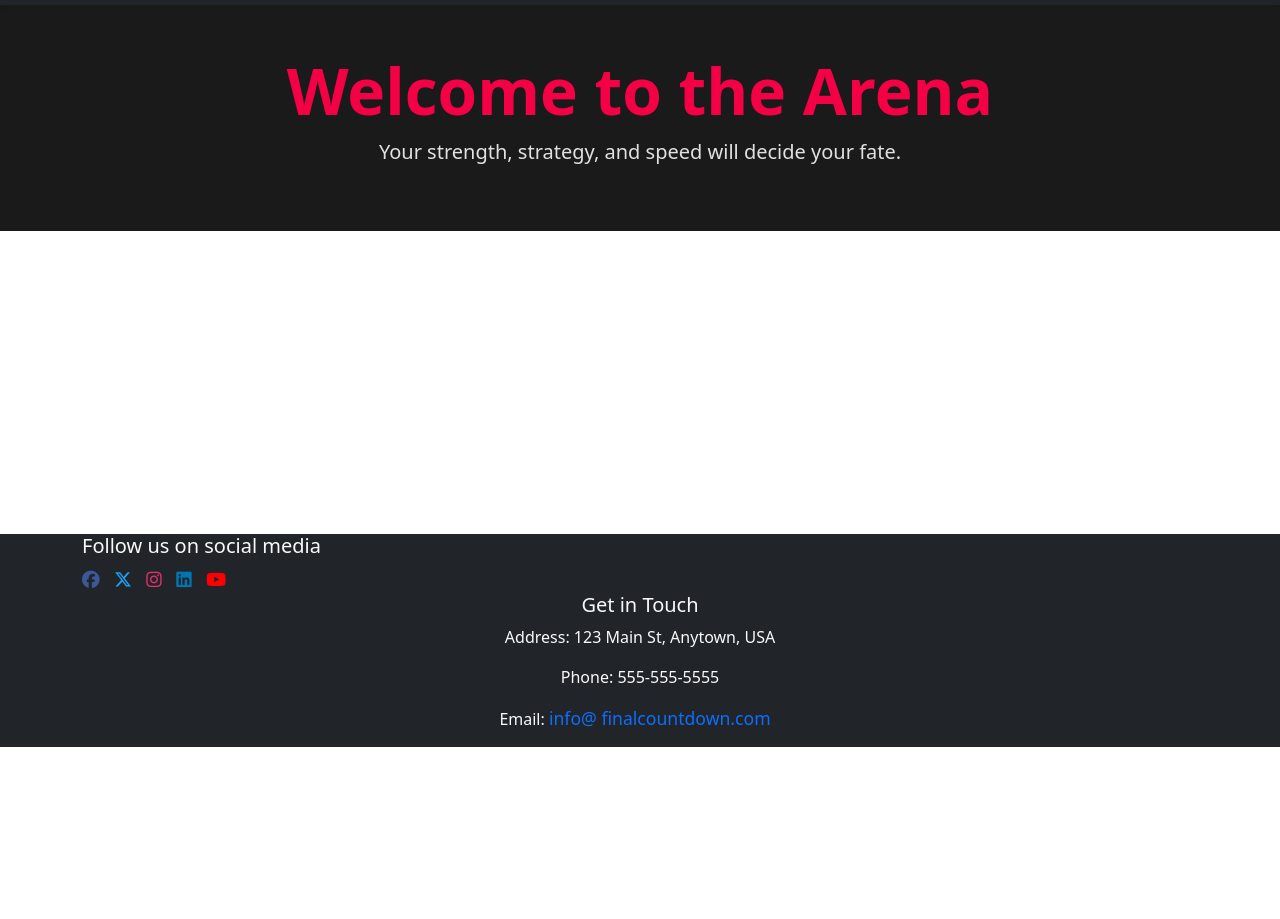
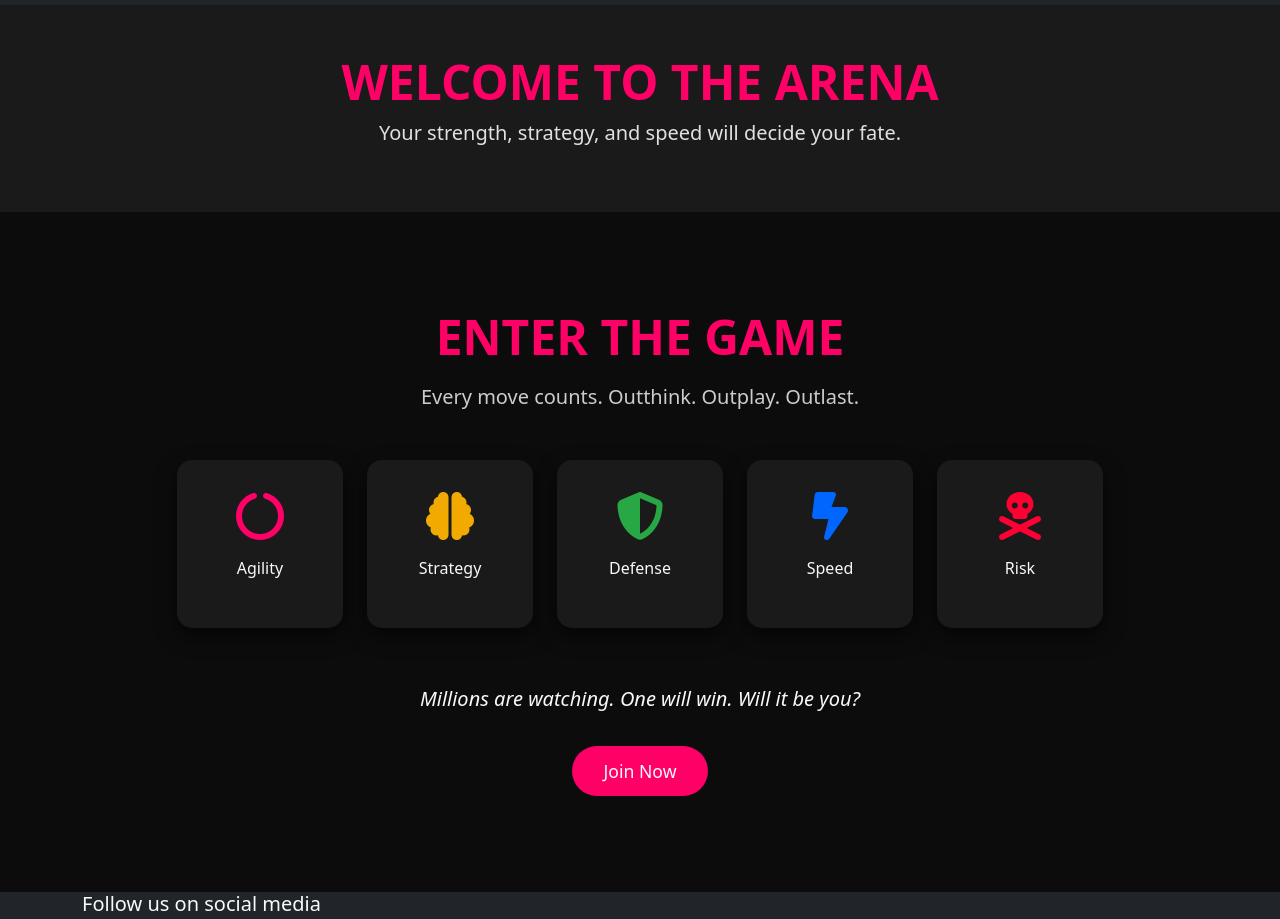
Before and after one commit to AZ7007/final-countdown, a plain HTML site: page games.html in a window 1280 px wide. Shown: the part 53-972 px from the top of the page. Before the commit the page ends 800 px from the top, so only its background shows below. Drawn offline with nearby package versions, Linux system fonts and the light colour scheme.

Commit message:
created game section with design and colors, added Join Now button

```diff
--- a/css/style.css
+++ b/css/style.css
@@ -164,6 +164,127 @@ color:	#f90909
   margin-top: 30px;
 }
 
+
+
+/* games */
+
+/* Hero Section */
+.custom-section {
+  background-color: #1a1a1a;
+  padding-top: 5rem;
+  padding-bottom: 5rem;
+}
+
+/* Welcome to the Arena */
+.custom-section h1 {
+  color: #ff0066;
+  font-weight: bold;
+  font-size: 3rem;
+  text-transform: uppercase;
+}
+
+/* Description Text */
+.custom-section p {
+  color: #e1e1e1;
+  font-size: 1.25rem;
+  font-weight: 300;
+}
+
+/* Game Description Section */
+.game-desc-section {
+  background-color: #0c0c0c;
+  color: #f8f9fa;
+  padding: 6rem 0;
+  text-align: center;
+}
+
+/* Heading */
+.section-heading {
+  font-size: 3rem;
+  font-weight: bold;
+  color: #ff0066;
+  margin-bottom: 1rem;
+  text-transform: uppercase;
+}
+
+/* Sub-text */
+.section-subtext {
+  font-size: 1.25rem;
+  font-weight: 300;
+  margin-bottom: 3rem;
+  color: #ccc;
+}
+
+/* Icons grid box */
+.icons-grid .game-icon-box {
+  background-color: #1a1a1a;
+  border-radius: 15px;
+  padding: 2rem 1rem;
+  margin-bottom: 2rem;
+  box-shadow: 0 8px 20px rgba(0, 0, 0, 0.6);
+  transition: background-color 0.3s ease;
+}
+
+/* Hover icons */
+.icons-grid .game-icon-box:hover {
+  background-color: #f1cdd6;
+}
+
+/* Icons color */
+.icons-grid i {
+  font-size: 3rem;
+  margin-bottom: 1rem;
+}
+
+.agility i { color: #ff0066; }
+.strategy i { color: #f2a900; }
+.defense i { color: #28a745; }
+.speed i { color: #0066ff; }
+.risk i { color: #ff0033; }
+
+/* Icon labels */
+.icon-label {
+  font-size: 1rem;
+  font-weight: 500;
+  color: #f8f9fa;
+}
+
+.cta-text {
+  font-size: 1.25rem;
+  margin-top: 2rem;
+  font-style: italic;
+}
+
+/* Join Now button */
+.join-btn {
+  margin-top: 1rem;
+  background-color: #ff0066;
+  border: none;
+  color: #f8f9fa;
+  padding: 0.75rem 2rem;
+  font-size: 1.1rem;
+  border-radius: 30px;
+  text-decoration: none;
+  transition: background-color 0.4s ease;
+}
+
+
+.join-btn:hover {
+  background-color: #b40029;
+}
+
+
+
+
+
+
+
+
+
+
+
+
+
 /* Footer */
 
 
@@ -201,36 +322,6 @@ footer .youtube {
 }
 
 
-/* games */
-
-.custom-section {
-  background-color: #1a1a1a;
-  padding-top: 5rem;
-  padding-bottom: 5rem;
-}
-
-.custom-section h1 {
-  color: #f30045;
-  font-weight: bold;
-}
-
-.custom-section p {
-  color: #e1e1e1;
-  font-size: 1.25rem;
-}
-
-
-
-
-
-
-
-
-
-
-
-
-
 
 
 /* media  */
--- a/games.html
+++ b/games.html
@@ -47,12 +47,55 @@
   </div>
 </section>
 
-
-
-
-
 <!-- Game description -->
 
+<section class="game-desc-section">
+  <div class="container text-center">
+    <h2 class="section-heading">Enter the Game</h2>
+    <p class="section-subtext">Every move counts. Outthink. Outplay. Outlast.</p>
+
+    <div class="row justify-content-center text-center icons-grid">
+      <!-- Icon 1 -->
+      <div class="col-6 col-md-4 col-lg-2">
+        <div class="game-icon-box agility">
+          <i class="fa-solid fa-circle-notch"></i>
+          <p class="icon-label">Agility</p>
+        </div>
+      </div>
+      <!-- Icon 2 -->
+      <div class="col-6 col-md-4 col-lg-2">
+        <div class="game-icon-box strategy">
+          <i class="fa-solid fa-brain"></i>
+          <p class="icon-label">Strategy</p>
+        </div>
+      </div>
+      <!-- Icon 3 -->
+      <div class="col-6 col-md-4 col-lg-2">
+        <div class="game-icon-box defense">
+          <i class="fa-solid fa-shield-halved"></i>
+          <p class="icon-label">Defense</p>
+        </div>
+      </div>
+      <!-- Icon 4 -->
+      <div class="col-6 col-md-4 col-lg-2">
+        <div class="game-icon-box speed">
+          <i class="fa-solid fa-bolt-lightning"></i>
+          <p class="icon-label">Speed</p>
+        </div>
+      </div>
+      <!-- Icon 5 -->
+      <div class="col-6 col-md-4 col-lg-2">
+        <div class="game-icon-box risk">
+          <i class="fa-solid fa-skull-crossbones"></i>
+          <p class="icon-label">Risk</p>
+        </div>
+      </div>
+    </div>
+
+    <p class="cta-text mt-4">Millions are watching. One will win. Will it be you?</p>
+    <a href="join-now.html" class="btn join-btn">Join Now</a>
+  </div>
+</section>
 
 <!-- The arena -->
 
```
Also changed, not shown: index.html (+2 -2 lines), join-now.html (added).
